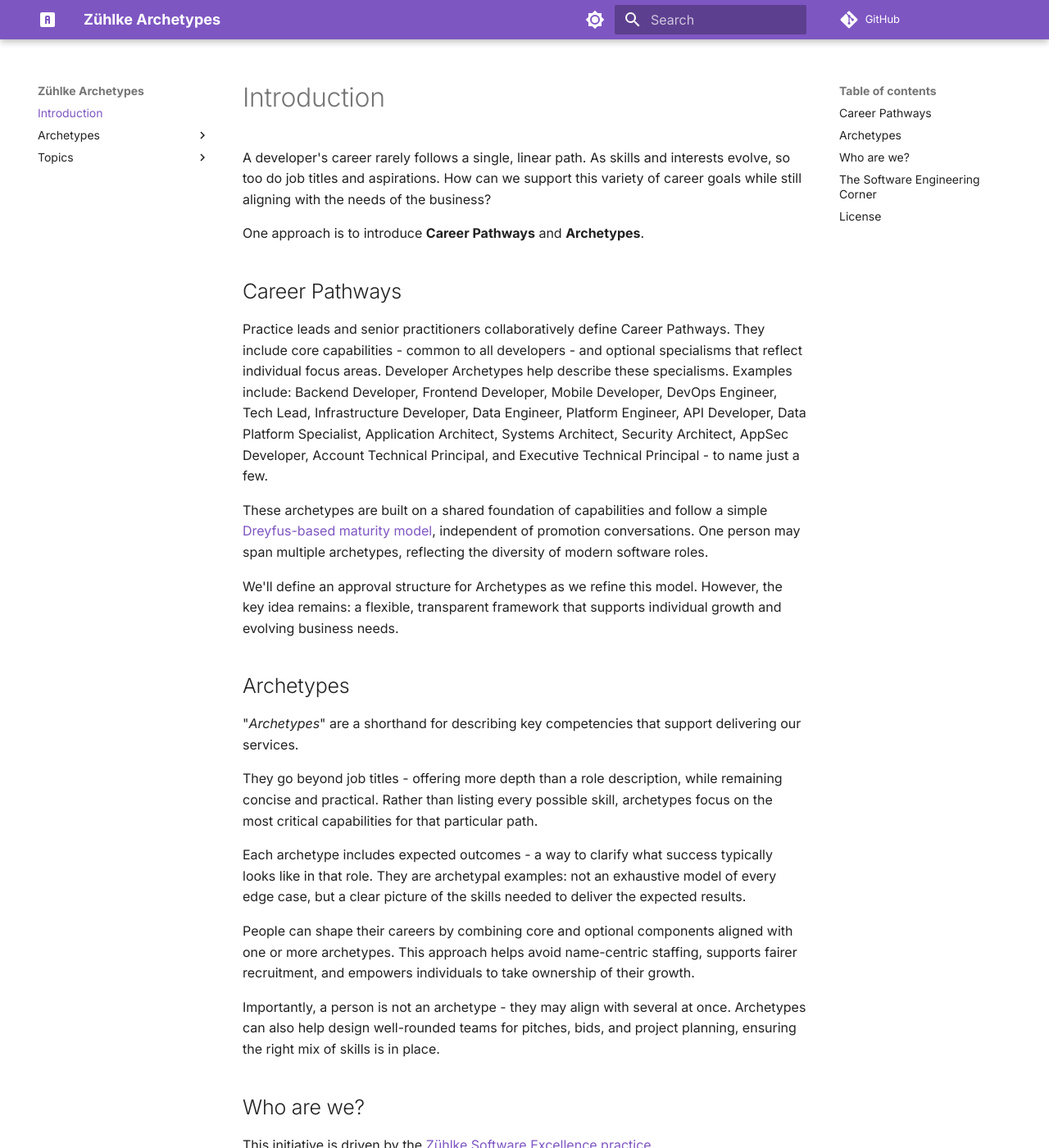
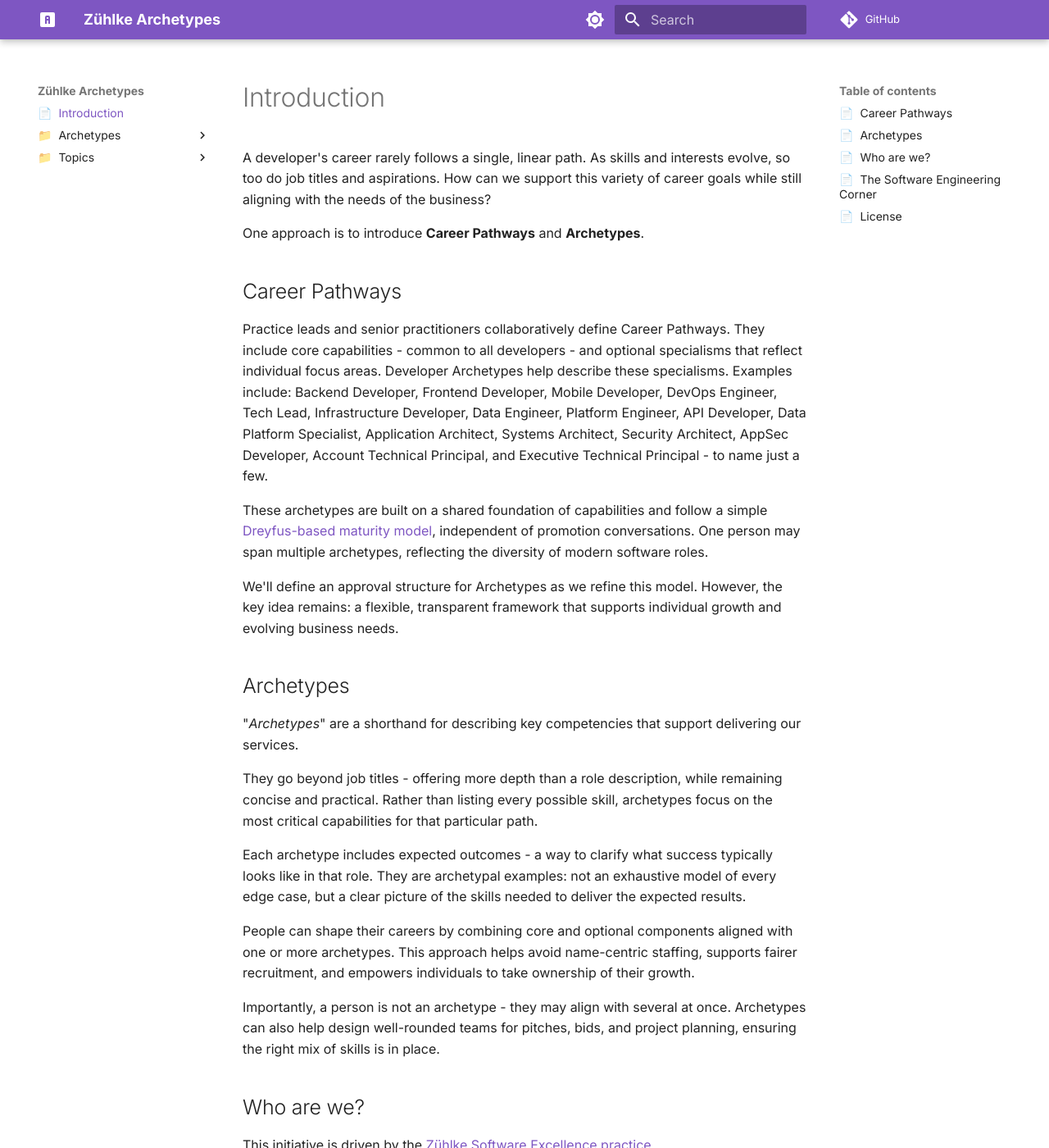
Before and after one commit to Zuehlke/archetypes, an MkDocs documentation site: the page built from src/index.md, in a window 1280 px wide and 1400 px high. Shown: the whole window at 82% size. Built offline with MkDocs 1.6.1 and Material for MkDocs 9.7.7, drawn with Linux system fonts in a browser that asks for light colours; comment, search, counter and statistics services are not loaded.

Commit message:
Adding icons for folders and documents

```diff
--- a/mkdocs.yml
+++ b/mkdocs.yml
@@ -24,6 +24,7 @@
 
 theme:
   name: material
+  custom_dir: overrides
   favicon: assets/favicon.png
   icon:
     logo: material/alpha-a-box
@@ -41,3 +42,6 @@
       toggle:
         icon: material/brightness-4
         name: Switch to light mode
+
+extra_css:
+  - assets/stylesheets/nav-icons.css
--- /dev/null
+++ b/overrides/assets/stylesheets/nav-icons.css
@@ -0,0 +1,22 @@
+/* ------------------------------------------------
+   BASE STYLE for ALL nav icons (folder + page)
+-------------------------------------------------- */
+.md-nav__item .md-ellipsis::before {
+  margin-right: 0.2rem;
+  opacity: 0.85;
+  display: inline-block;
+}
+
+/* ------------------------------------------------
+   FOLDER ICON – category items (nested nav items)
+-------------------------------------------------- */
+.md-nav__item--nested > .md-nav__link .md-ellipsis::before {
+  content: "📁";
+}
+
+/* ------------------------------------------------
+   PAGE ICON – leaf nodes (actual topics)
+-------------------------------------------------- */
+.md-nav__item:not(.md-nav__item--nested) > a.md-nav__link .md-ellipsis::before {
+  content: "📄";
+}
```
